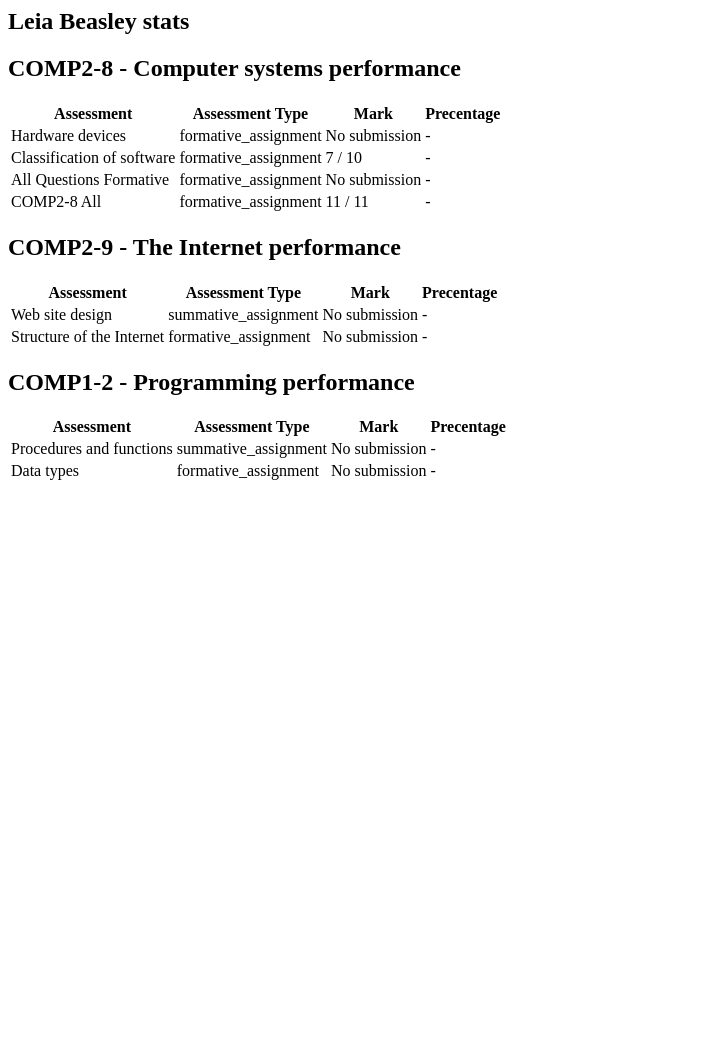
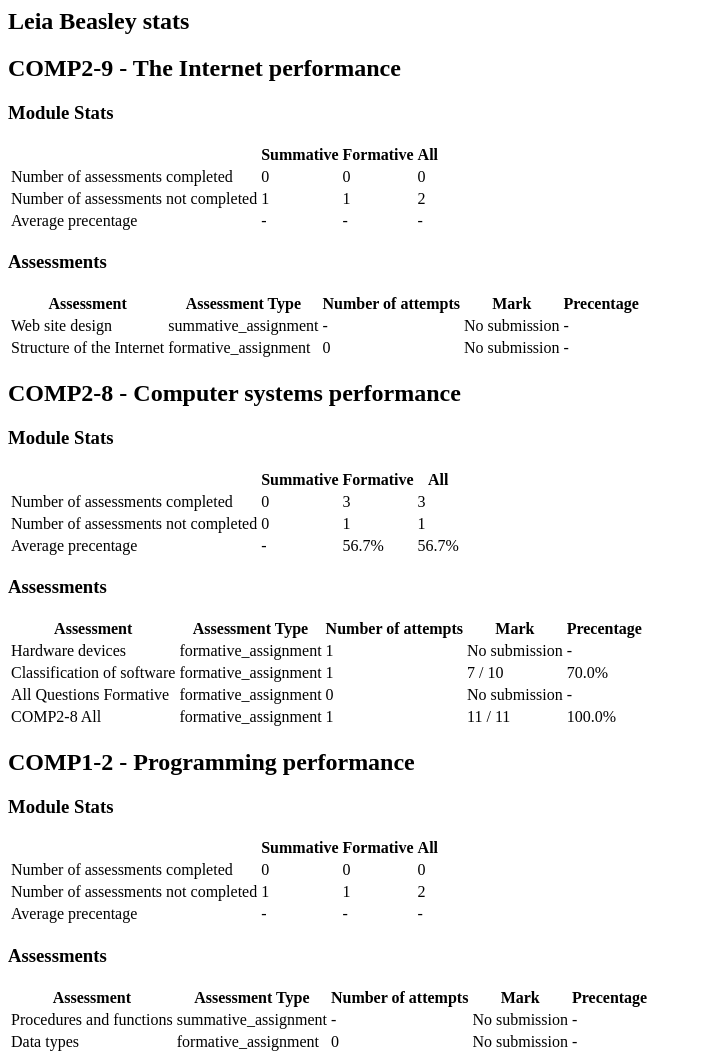
Before and after one commit to SamCHall/Team-19-CMT313-Spring, a Flask app: template aat/templates/stats/student_stats_content.html in a window 1280 px wide. Shown: the whole page, without its empty margins (0-702 px from the left). Before the commit the page ends 480 px from the top, so only its background shows below. Run offline with Flask 3, Linux system fonts and the light colour scheme; the template is opened without the code that fills it: values that come from a table or form of the project are taken from there, others are empty; some libraries are stand-ins or nearby versions.

Commit message:
Added module stats

```diff
--- a/aat/models.py
+++ b/aat/models.py
@@ -116,6 +116,25 @@ class Module(db.Model):
         """ Returns true if given student is enrolled on the module"""
         return student in self.get_students()
 
+    def num_by_assessment_type(self, assessment_type=None):
+        if assessment_type:
+            return len([assessment for assessment in self.assignments if assessment.assignment_type==assessment_type])
+        return len(self.assignments)
+
+    def completed_assessments(self, student, assessment_type=None):
+        if assessment_type:
+            return len([assessment for assessment in self.assignments if assessment.student_submitted(student) and assessment.assignment_type==assessment_type])
+        return len([assessment for assessment in self.assignments if assessment.student_submitted(student)])
+
+    def not_completed_assessments(self, student, assessment_type=None):
+        return self.num_by_assessment_type(assessment_type) - self.completed_assessments(student, assessment_type)
+
+    def average_percent(self, student, assessment_type=None):
+        if self.completed_assessments(student, assessment_type) > 0:
+            if assessment_type:
+                return statistics.mean([assessment.student_percentage(student) for assessment in self.assignments if assessment.student_submitted(student) and assessment.assignment_type==assessment_type])
+            return statistics.mean([assessment.student_percentage(student) for assessment in self.assignments if assessment.student_submitted(student)])
+        return None
 
 class Assignment(db.Model):
     id = db.Column(db.Integer, primary_key=True)
@@ -166,6 +185,12 @@ class Assignment(db.Model):
             return max(marks)
         return None
 
+    def student_percentage(self, student):
+        return self.get_student_highest_mark(student) / self.max_mark() * 100
+
+    def student_submitted(self, student):
+        return student in [submission.student for submission in self.submissions]
+
     def max_mark(self):
         return sum([question.max_mark() for question in self.get_questions().values()])
 
@@ -210,6 +235,8 @@ class FormativeAssignment(Assignment):
         "polymorphic_identity": "formative_assignment",
     }
 
+    def num_of_attempts(self, student):
+        return Submission.get_current_attempt_number(student.id, self.id)
 
 class SummativeAssignment(Assignment):
     id = db.Column(db.Integer, db.ForeignKey("assignment.id"), primary_key=True)
--- a/aat/templates/stats/student_stats_content.html
+++ b/aat/templates/stats/student_stats_content.html
@@ -18,11 +18,62 @@
         </div>
 
         <div class="card-body">
+            <h3>Module Stats</h3>
+            <table class="table">
+                <thead>
+                    <tr>
+                        <th scope="col"></th>
+                        <th scope="col">Summative</th>
+                        <th scope="col">Formative</th>
+                        <th scope="col">All</th>
+                    </tr>
+                </thead>
+                <tbody>
+                    <tr>
+                        <td>Number of assessments completed</td>
+                        <td>{{ module.completed_assessments(student, 'summative_assignment') }}</td>
+                        <td>{{ module.completed_assessments(student, 'formative_assignment') }}</td>
+                        <td>{{ module.completed_assessments(student) }}</td>
+                    </tr>
+                    <tr>
+                        <td>Number of assessments not completed</td>
+                        <td>{{ module.not_completed_assessments(student, 'summative_assignment') }}</td>
+                        <td>{{ module.not_completed_assessments(student, 'formative_assignment') }}</td>
+                        <td>{{ module.not_completed_assessments(student) }}</td>
+                    </tr>
+                    <tr>
+                        <td>Average precentage</td>
+                        <td>
+                            {% if module.completed_assessments(student, 'summative_assignment') > 0 %}
+                            {{ '%0.1f' | format(module.average_percent(student, 'summative_assignment')) }}%
+                            {% else %}
+                            -
+                            {% endif %}
+                        </td>
+                        <td>
+                            {% if module.completed_assessments(student, 'formative_assignment') > 0 %}
+                            {{ '%0.1f' | format(module.average_percent(student, 'formative_assignment')) }}%
+                            {% else %}
+                            -
+                            {% endif %}
+                        </td>
+                        <td>
+                            {% if module.completed_assessments(student) > 0 %}
+                            {{ '%0.1f' | format(module.average_percent(student)) }}%
+                            {% else %}
+                            -
+                            {% endif %}
+                        </td>
+                    </tr>
+                </tbody>
+            </table>
+            <h3>Assessments</h3>
             <table class="table">
                 <thead>
                     <tr>
                         <th scope="col">Assessment</th>
                         <th scope="col">Assessment Type</th>
+                        <th scope="col">Number of attempts</th>
                         <th scope="col">Mark</th>
                         <th scope="col">Precentage</th>
                     </tr>
@@ -33,6 +84,13 @@
                         <td>{{ asssignment.title }}</td>
                         <td>{{ asssignment.assignment_type }}</td>
                         <td>
+                            {% if asssignment.assignment_type == 'formative_assignment' %}
+                            {{ asssignment.num_of_attempts(student) }}
+                            {% else %}
+                            -
+                            {% endif %}
+                        </td>
+                        <td>
                             {% set mark = asssignment.get_student_highest_mark(student) %}
                             {% if mark %}
                             {{ mark }} / {{ asssignment.max_mark() }}
@@ -40,7 +98,13 @@
                             No submission
                             {% endif %}
                         </td>
-                        <td>-</td>
+                        <td>
+                            {% if mark %}
+                            {{ '%0.1f' | format(asssignment.student_percentage(student)) }}%
+                            {% else %}
+                            -
+                            {% endif %}
+                        </td>
                     </tr>
                     {% endfor %}
                 </tbody>
```
